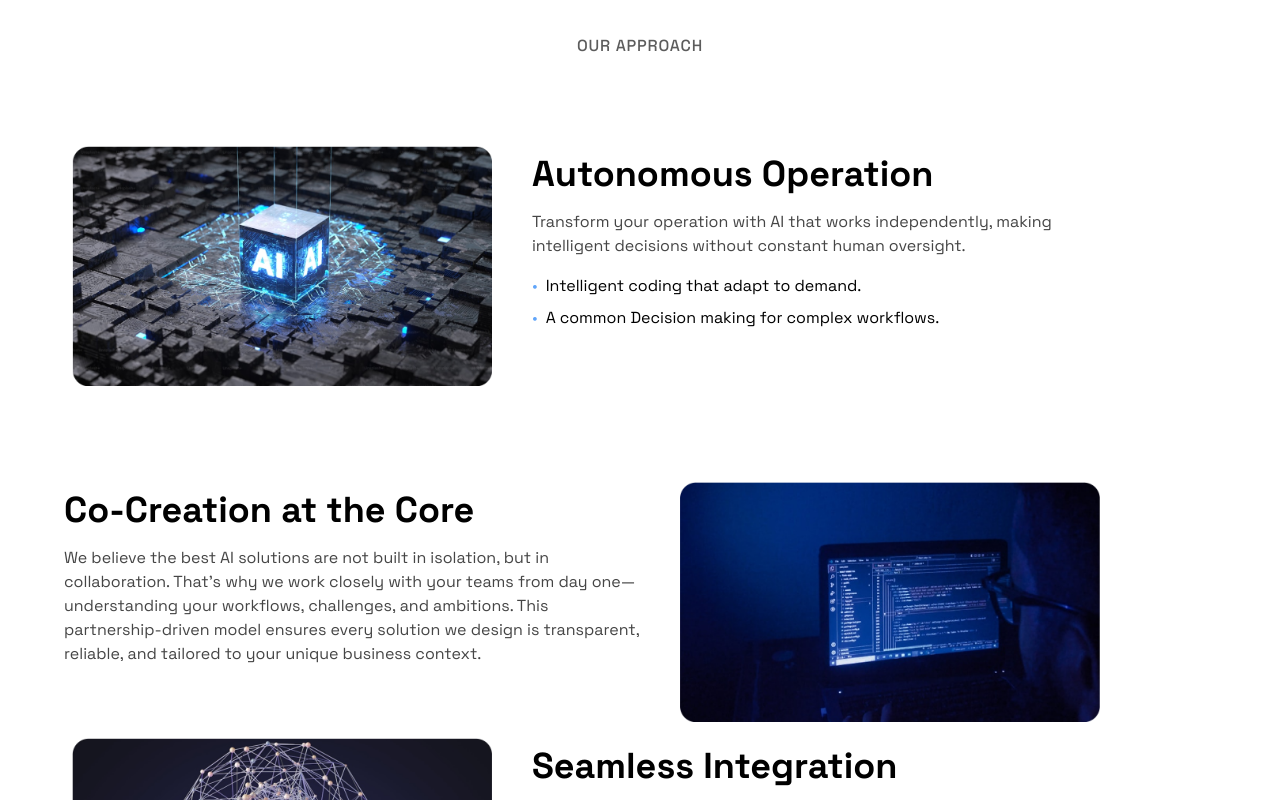
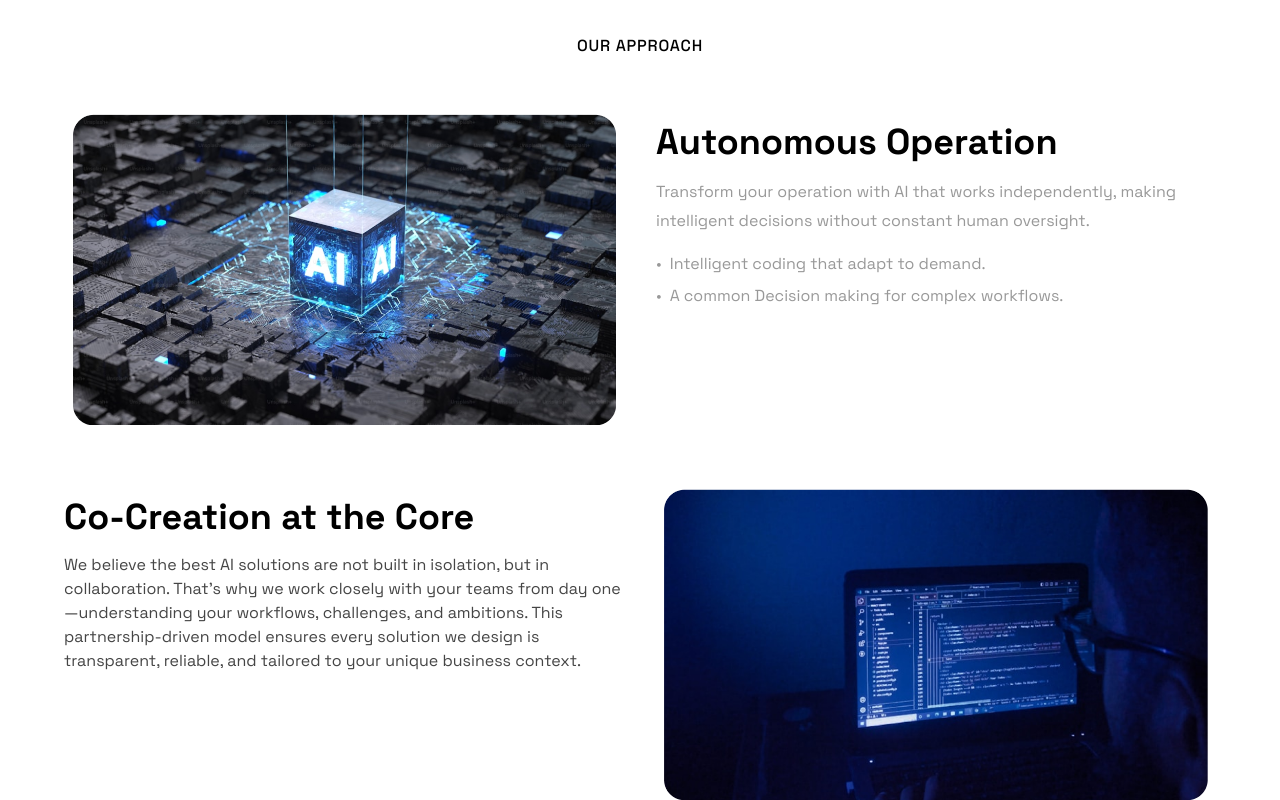
Before and after one commit to Lawdshev/maven-website, a Next.js app: page / in a window 1280 px wide. Shown: the part 1280-2080 px from the top of the page. Built offline with nearby package versions, Linux system fonts and the light colour scheme.

Commit message:
Add ThemeToggle component and improve styling in Approach and Header sections

```diff
--- a/src/app/components/Approach.tsx
+++ b/src/app/components/Approach.tsx
@@ -10,36 +10,36 @@ export default function Approach() {
     <section id="approach" className="py-20 px-4 sm:px-6 lg:px-8 bg-background">
       <div className="max-w-6xl mx-auto">
         {/* Section Header */}
-         <div className="text-center mb-20">
-           <h2 className="text-base font-medium text-foreground/70 uppercase tracking-wider mb-8">
+        <div className="text-center mb-12">
+          <h2 className="text-base font-medium text-black uppercase tracking-wider mb-8 dark:text-white ">
             OUR APPROACH
           </h2>
         </div>
 
         {/* Item 1 */}
-        <div className="flex flex-col lg:flex-row  gap-8 mb-20">
-          <div className="">
+        <div className="flex flex-col lg:flex-row  gap-8 mb-12">
+          <div className="w-full lg:w-1/2">
             <div className="rounded-xl overflow-hidden p-2">
               <Image
                 src={Autonomous}
                 alt="Autonomous"
-                className="w-full h-[240px] object-cover rounded-lg"
+                className="w-full  object-cover rounded-lg"
               />
             </div>
           </div>
-          <div className=" mt-4">
+          <div className=" mt-4 w-full lg:w-1/2">
             <h3 className="text-4xl font-bold mb-4">Autonomous Operation</h3>
-            <p className="text-base max-w-xl text-foreground/80 mb-4">
+            <p className="text-base max-w-xl text-[#999999] mb-4 leading-[1.8rem]">
               Transform your operation with AI that works independently, making
               intelligent decisions without constant human oversight.
             </p>
-            <ul className="space-y-2">
+            <ul className="space-y-2 text-[#999999]">
               <li className="flex">
-                <span className="text-blue-400 mr-2">•</span> Intelligent coding
-                that adapt to demand.
+                <span className="text-[#999999] mr-2">•</span> Intelligent
+                coding that adapt to demand.
               </li>
               <li className="flex">
-                <span className="text-blue-400 mr-2">•</span> A common Decision
+                <span className="text-[#999999] mr-2">•</span> A common Decision
                 making for complex workflows.
               </li>
             </ul>
@@ -47,38 +47,46 @@ export default function Approach() {
         </div>
 
         {/* Item 2 */}
-        <div className="flex flex-col lg:flex-row  gap-8">
-
-          <div className=" mt-4">
+        <div className="flex flex-col lg:flex-row  gap-8 mb-12">
+          <div className=" mt-4 w-full lg:w-1/2">
             <h3 className="text-4xl font-bold mb-4">Co-Creation at the Core</h3>
             <p className="text-base max-w-xl text-foreground/80">
-            We believe the best AI solutions are not built in isolation, but in collaboration. That’s why we work closely with your teams from day one—understanding your workflows, challenges, and ambitions. This partnership-driven model ensures every solution we design is transparent, reliable, and tailored to your unique business context.
+              We believe the best AI solutions are not built in isolation, but
+              in collaboration. That’s why we work closely with your teams from
+              day one—understanding your workflows, challenges, and ambitions.
+              This partnership-driven model ensures every solution we design is
+              transparent, reliable, and tailored to your unique business
+              context.
             </p>
           </div>
-          <div className="rounded-xl overflow-hidden  p-2">
+          <div className="rounded-xl overflow-hidden  p-2 w-full lg:w-1/2">
             <Image
               src={Core}
               alt="core"
-                className="w-full h-[240px] object-cover rounded-lg"
+              className="w-full  object-cover rounded-lg"
             />
           </div>
         </div>
 
         {/* Item 3 */}
         <div className="flex flex-col lg:flex-row gap-8">
-          <div className="">
+          <div className="w-full lg:w-1/2">
             <div className="rounded-xl overflow-hidden  p-2">
               <Image
                 src={Seamless}
                 alt="seamless"
-                className="w-full h-[240px] object-cover rounded-lg"
+                className="w-full  object-cover rounded-lg"
               />
             </div>
           </div>
-          <div className="mt-4">
+          <div className="mt-4 w-full lg:w-1/2">
             <h3 className="text-4xl font-bold mb-4">Seamless Integration</h3>
             <p className="text-base max-w-xl text-foreground/80">
-            AI should enhance your operations—not disrupt them. Our solutions are designed to integrate smoothly with existing systems, tools, and workflows. This ensures adoption is effortless, processes remain efficient, and your team can immediately leverage the benefits without unnecessary friction.
+              AI should enhance your operations—not disrupt them. Our solutions
+              are designed to integrate smoothly with existing systems, tools,
+              and workflows. This ensures adoption is effortless, processes
+              remain efficient, and your team can immediately leverage the
+              benefits without unnecessary friction.
             </p>
           </div>
         </div>
--- a/src/app/components/Header.tsx
+++ b/src/app/components/Header.tsx
@@ -2,6 +2,7 @@
 import Image from "next/image";
 import LogoLight from "@/app/image/logo.png";
 import Button from "./Button";
+import Link from "next/link";
 
 const navItems = [
   { name: "Home", href: "#home" },
@@ -12,7 +13,7 @@ const navItems = [
 
 export default function Header() {
   return (
-    <header className="fixed top-0 left-0 right-0 z-40 bg-white ">
+    <header className="fixed top-0 left-0 right-0 z-40 bg-white dark:bg-[#2A2C38] ">
       <div className="max-w-[1500px] mx-auto px-4 py-2 sm:px-6 lg:px-8">
         <div className="flex items-center justify-between h-16">
           {/* Logo */}
@@ -23,9 +24,9 @@ export default function Header() {
           {/* Navigation */}
           <nav className="hidden md:flex items-center space-x-8">
             {navItems.map((item) => (
-              <a key={item.name} href={item.href} className="text-nav text-xl">
+              <Link key={item.name} href={item.href} className="text-nav dark:text-nav-dark text-xl">
                 {item.name}
-              </a>
+              </Link>
             ))}
           </nav>
 
--- a/src/app/page.tsx
+++ b/src/app/page.tsx
@@ -5,6 +5,7 @@ import Approach from "./components/Approach";
 import Services from "./components/Services";
 import Insights from "./components/Insights";
 import Footer from "./components/Footer";
+import ThemeToggle from "./components/ThemeToggle";
 
 export default function Home() {
   return (
@@ -16,6 +17,7 @@ export default function Home() {
       <Services />
       <Insights />
       <Footer />
+      <ThemeToggle />
     </div>
   );
 }
```
Lines whose indentation alone changed are shown as unchanged.
